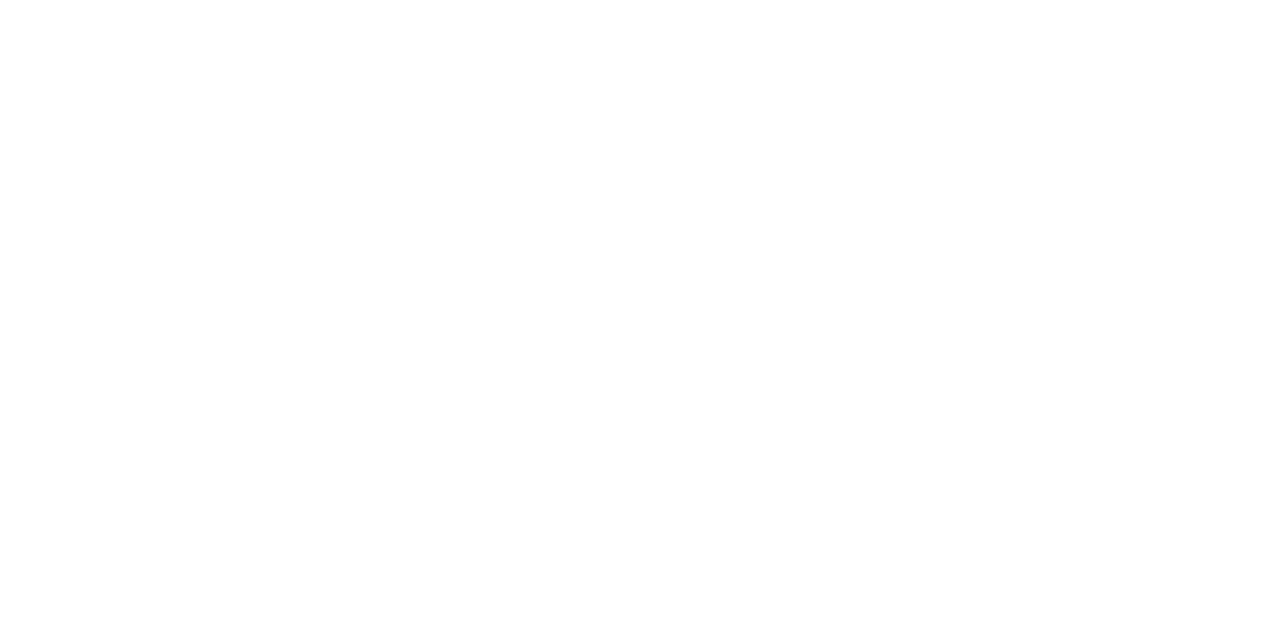
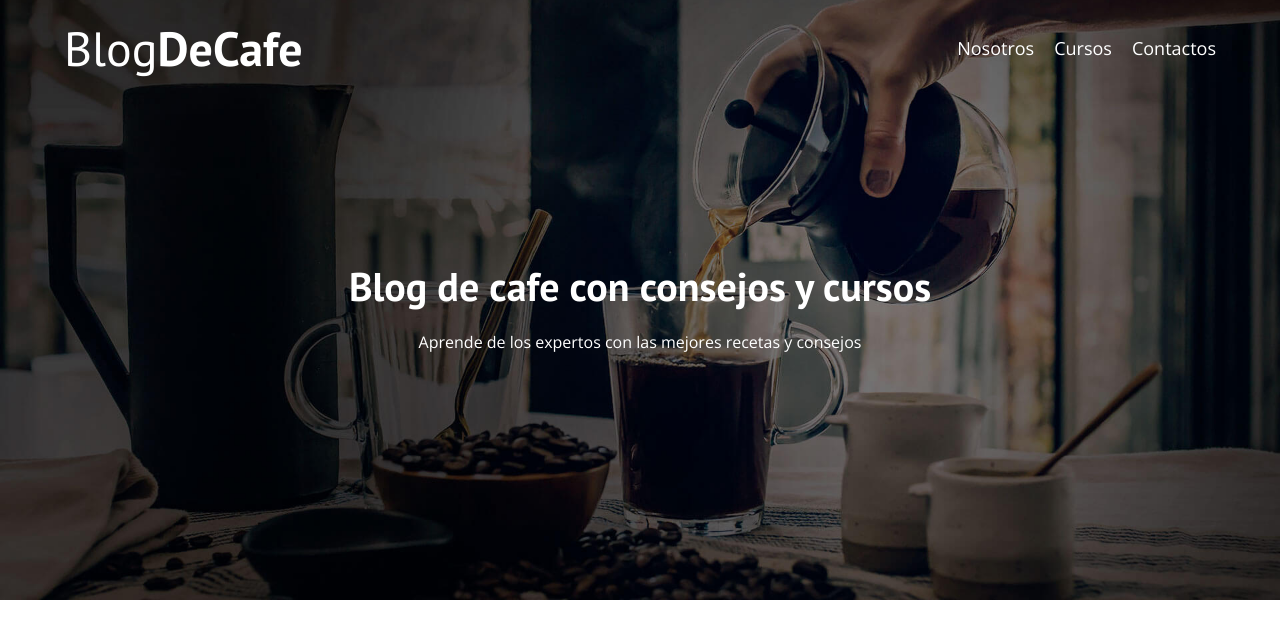
Before and after one commit to kevinaaron990/BlogCafe, a plain HTML site: page index.html in a window 1280 px wide. Drawn offline with nearby package versions, Linux system fonts and the light colour scheme.

Commit message:
header terminado faltan detalles,sigo con el Main

```diff
--- a/css/style.css
+++ b/css/style.css
@@ -18,7 +18,7 @@ body{
     font-size: 1.6rem;
     line-height: 2;
 }
-/**Globales**/
+/** Globales **/
 .contenedor{
     max-width: 120rem;
     width: 90%;
@@ -46,3 +46,57 @@ h4{
 img{
     max-width: 100%;
 }
+/** Utilidades **/
+.no-margin{
+    margin: 0;
+}
+.no-padding{
+    padding: 0;
+}
+.centrar-texto{
+    text-align: center;
+}
+/** Header **/
+.header{
+    background-image: url(../img/banner.jpg);
+    height: 60rem;
+    background-size: cover; /**El cover es par que tome todo el espacio disponible**/
+    background-repeat: no-repeat; /**El no-repeat es para que no se repita la imagen**/
+    background-position: center center; /** es par centrar la imagen y se pone doble center, porque es un center(horizontal) y un center(vertical )**/
+}
+.header__texto{
+    text-align: center;
+    color: var(--blanco);
+    margin-top: 5rem;
+}
+@media (min-width: 768px){
+    .header__texto{
+        margin-top: 15rem;
+    }
+    .barra{
+    display: flex;
+    justify-content: space-between;
+    align-items: center;
+}
+}
+.logo{
+    color: var(--blanco);
+}
+.logo__nombre{
+    font-weight: 400;
+}
+.logo__bold{
+    font-weight: 700;
+}
+@media (min-width: 768px){
+    .navegacion{
+        display: flex;
+        gap: 2rem;
+    }
+}
+.navegacion__enlace{
+    display: block;
+    text-align: center;
+    font-size: 1.8rem;
+    color: var(--blanco);
+}
--- a/index.html
+++ b/index.html
@@ -12,6 +12,26 @@
     <link rel="stylesheet" href="css/style.css">
 </head>
 <body>
+    <header class="header">
+        <div class="contenedor">
+            <div class="barra">
+                <a class="logo" href="index.html">
+                    <h1 class="logo__nombre no-margin centrar-texto">Blog<span class="logo__bold">DeCafe</span></h1>
+                </a>
 
+                <nav class="navegacion">
+                    <a href="nosotros.html" class="navegacion__enlace">Nosotros</a>
+                    <a href="cursos.html" class="navegacion__enlace">Cursos</a>
+                    <a href="contacto.html" class="navegacion__enlace">Contactos</a>
+                </nav>
+            </div>
+        </div>
+        <div class="header__texto">
+            <h2 class="no-margin">Blog de cafe con consejos y cursos</h2>
+            <p class="no-margin">Aprende de los expertos con las mejores recetas y consejos</p>
+
+        </div>
+
+    </header>
 </body>
 </html>
```
